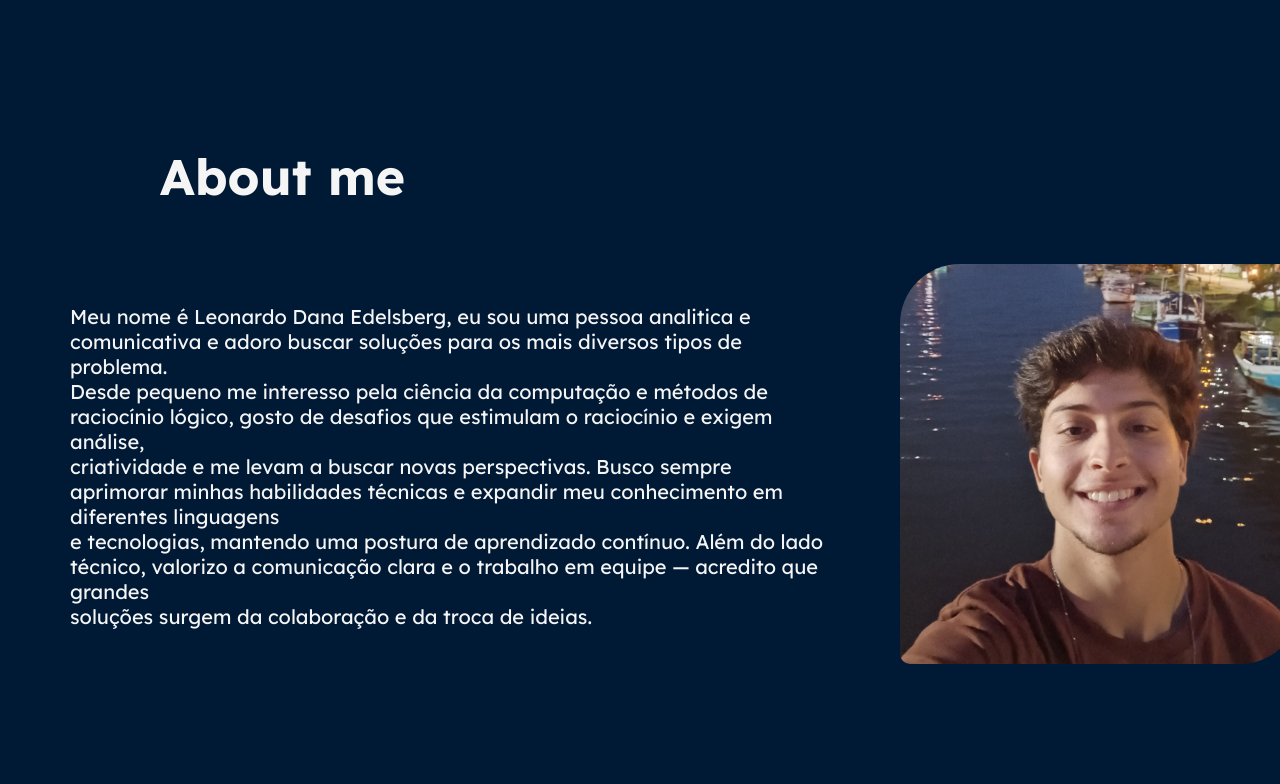
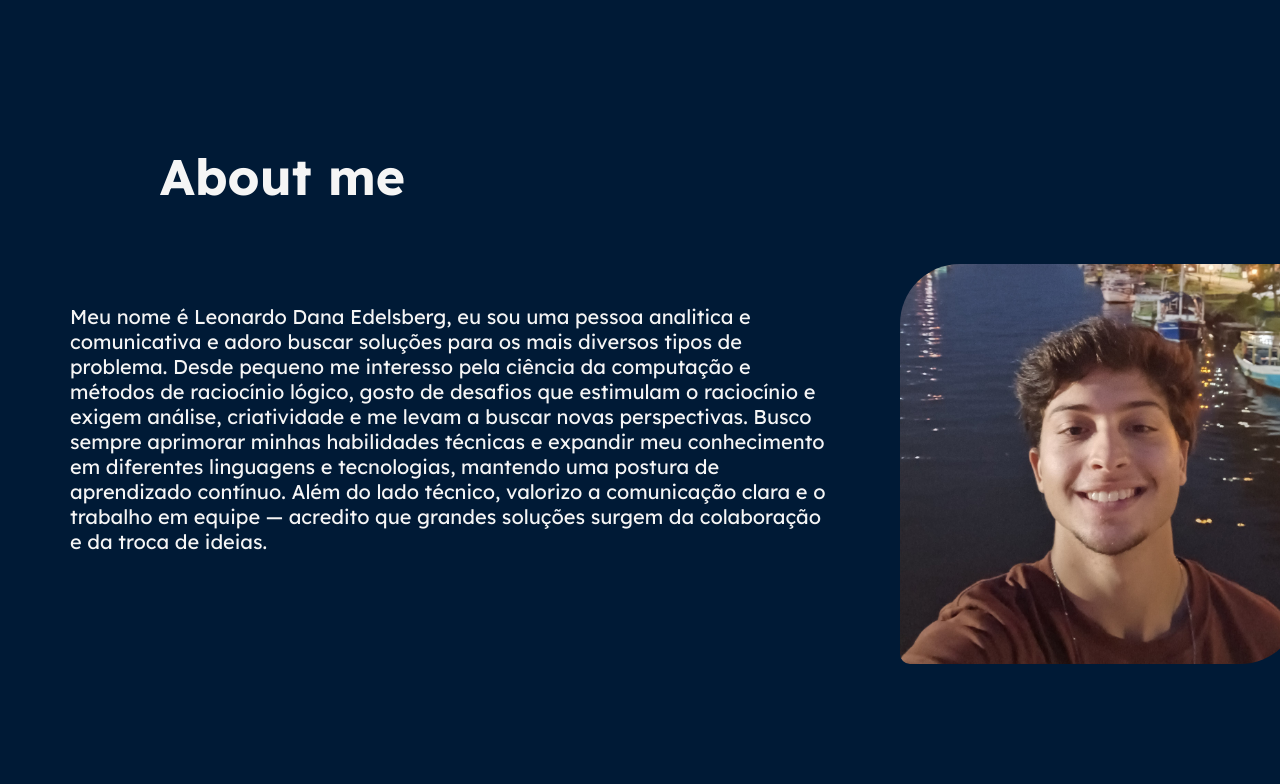
Before and after one commit to LDEdel/Meu-portif-lio, a plain HTML site: page index.html in a window 1280 px wide. Shown: the part 745-1529 px from the top of the page. Drawn offline with Linux system fonts and the light colour scheme.

Commit message:
atualizado3

```diff
--- a/index.html
+++ b/index.html
@@ -52,10 +52,10 @@
           </div>
           <div id="divTxt">
             <p id="aboutMeText">
-                Meu nome é Leonardo Dana Edelsberg, eu sou uma pessoa analitica e comunicativa e adoro buscar soluções para os mais diversos tipos de problema.<br>
-                Desde pequeno me interesso pela ciência da computação e métodos de raciocínio lógico, gosto de desafios que estimulam o raciocínio e exigem análise,<br>
-                criatividade e me levam a buscar novas perspectivas. Busco sempre aprimorar minhas habilidades técnicas e expandir meu conhecimento em diferentes linguagens<br>
-                e tecnologias, mantendo uma postura de aprendizado contínuo. Além do lado técnico, valorizo a comunicação clara e o trabalho em equipe — acredito que grandes<br>
+                Meu nome é Leonardo Dana Edelsberg, eu sou uma pessoa analitica e comunicativa e adoro buscar soluções para os mais diversos tipos de problema.
+                Desde pequeno me interesso pela ciência da computação e métodos de raciocínio lógico, gosto de desafios que estimulam o raciocínio e exigem análise,
+                criatividade e me levam a buscar novas perspectivas. Busco sempre aprimorar minhas habilidades técnicas e expandir meu conhecimento em diferentes linguagens
+                e tecnologias, mantendo uma postura de aprendizado contínuo. Além do lado técnico, valorizo a comunicação clara e o trabalho em equipe — acredito que grandes
                 soluções surgem da colaboração e da troca de ideias.
             </p>
           </div>
```
